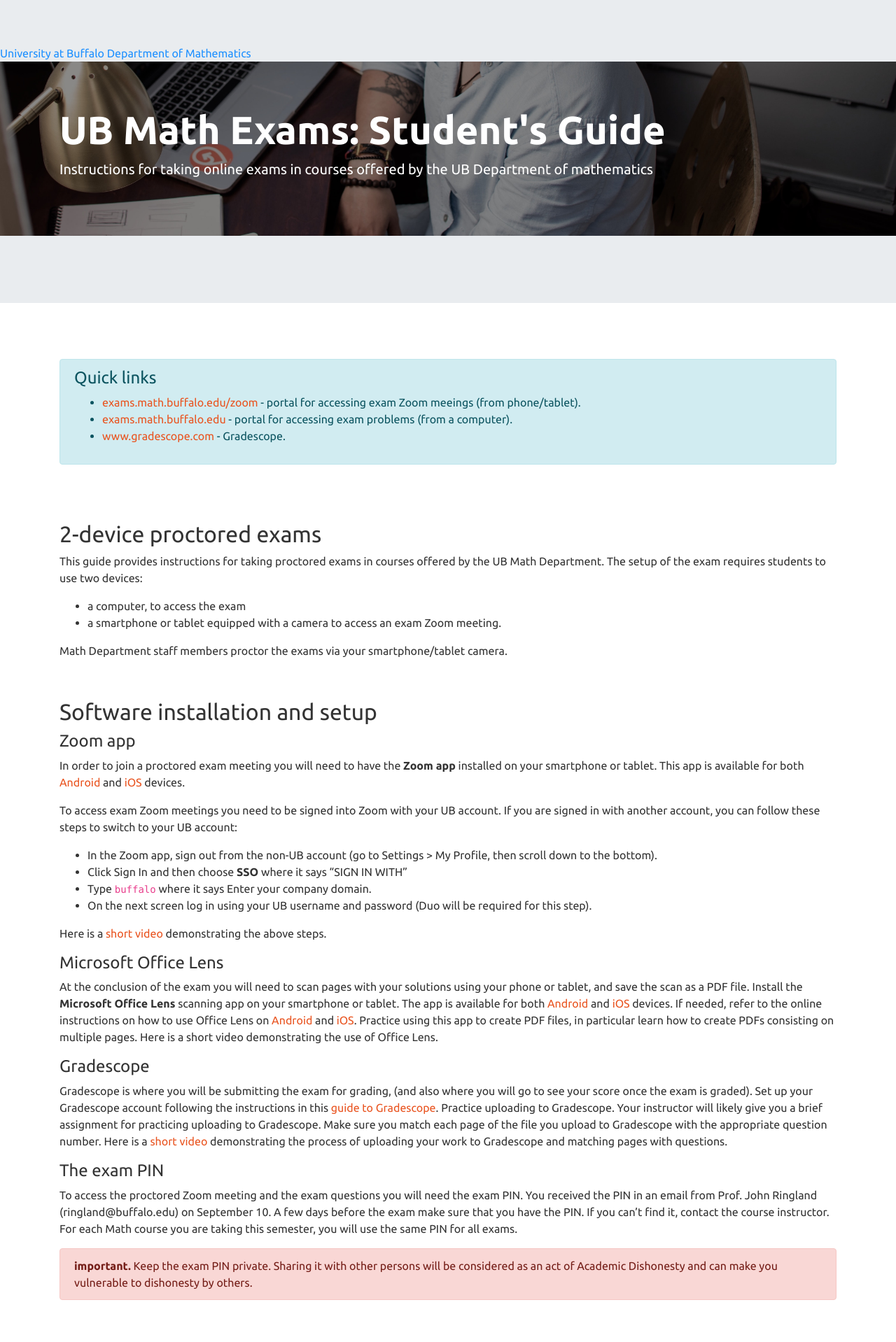
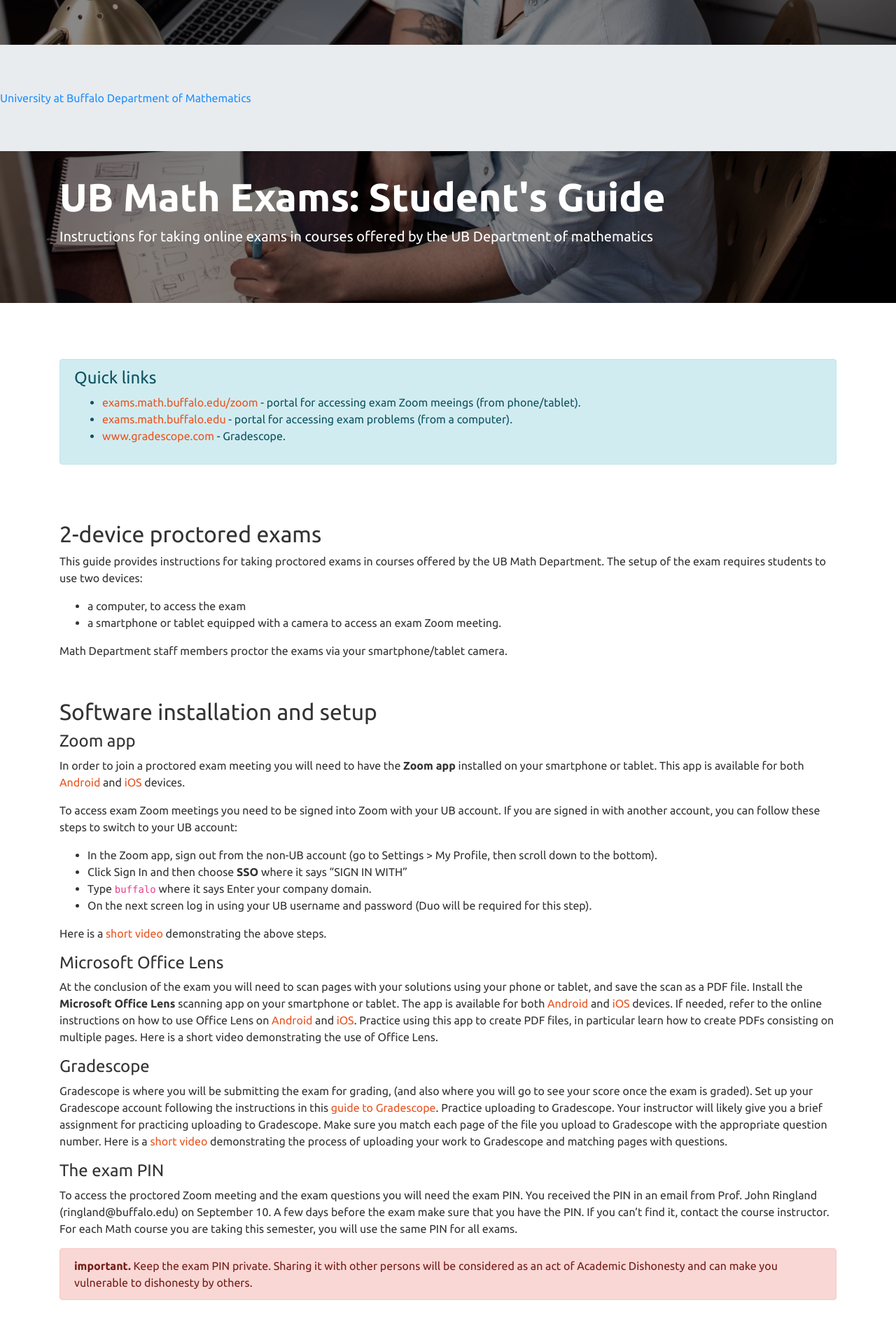
Before and after one commit to ub-math/exam_guides, a Jekyll site: the page built from docs/index.md, in a window 1280 px wide. Shown: the top 1918 px of the page at 70% size. Built offline with Jekyll 4.4.1, drawn with Linux system fonts in a browser that asks for light colours.

Commit message:
Update default.html

```diff
--- a/docs/_layouts/default.html
+++ b/docs/_layouts/default.html
@@ -5,18 +5,20 @@
 
   <body>
 
-    <div class="jumbotron jumbotron-fluid" style="color:dodgerblue;">
-      University at Buffalo Department of Mathematics
+
     <div class="jumbotron jumbotron-fluid" style="color:white;
                                                   background-image: url('assets/images/jumbo_bgd.jpg');
                                                   background-color:dimgray;
                                                   background-size: cover;">
+          <div class="jumbotron jumbotron-fluid" style="color:dodgerblue;">
+            University at Buffalo Department of Mathematics
+          </div>
       <div class="container">
         <h1 class="display-4" style="font-weight:800;">UB Math Exams: Student's Guide</h1>
         <p class="lead">Instructions for taking online exams in courses offered by the UB Department of mathematics</p>
       </div>
     </div>
-  </div>
+
 
     <div class="py-5">
       <div class="container page-content">
```
